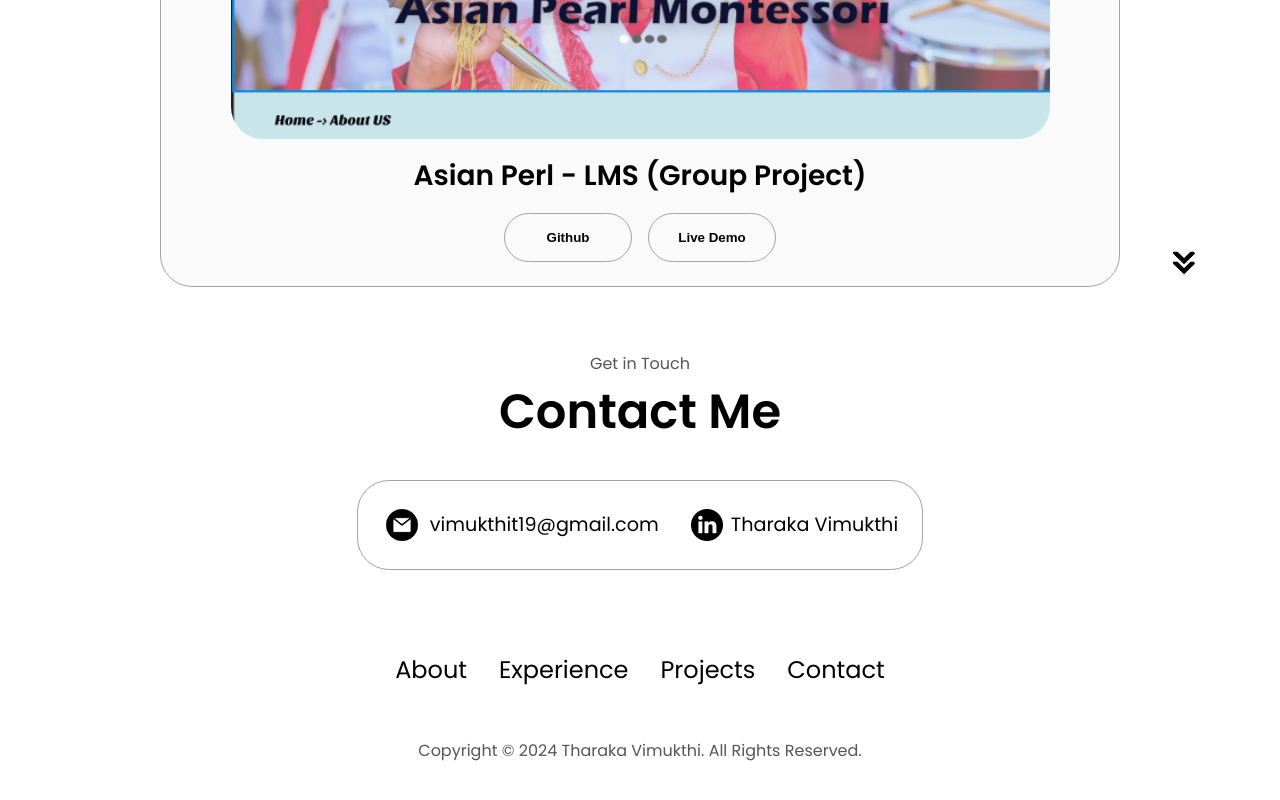
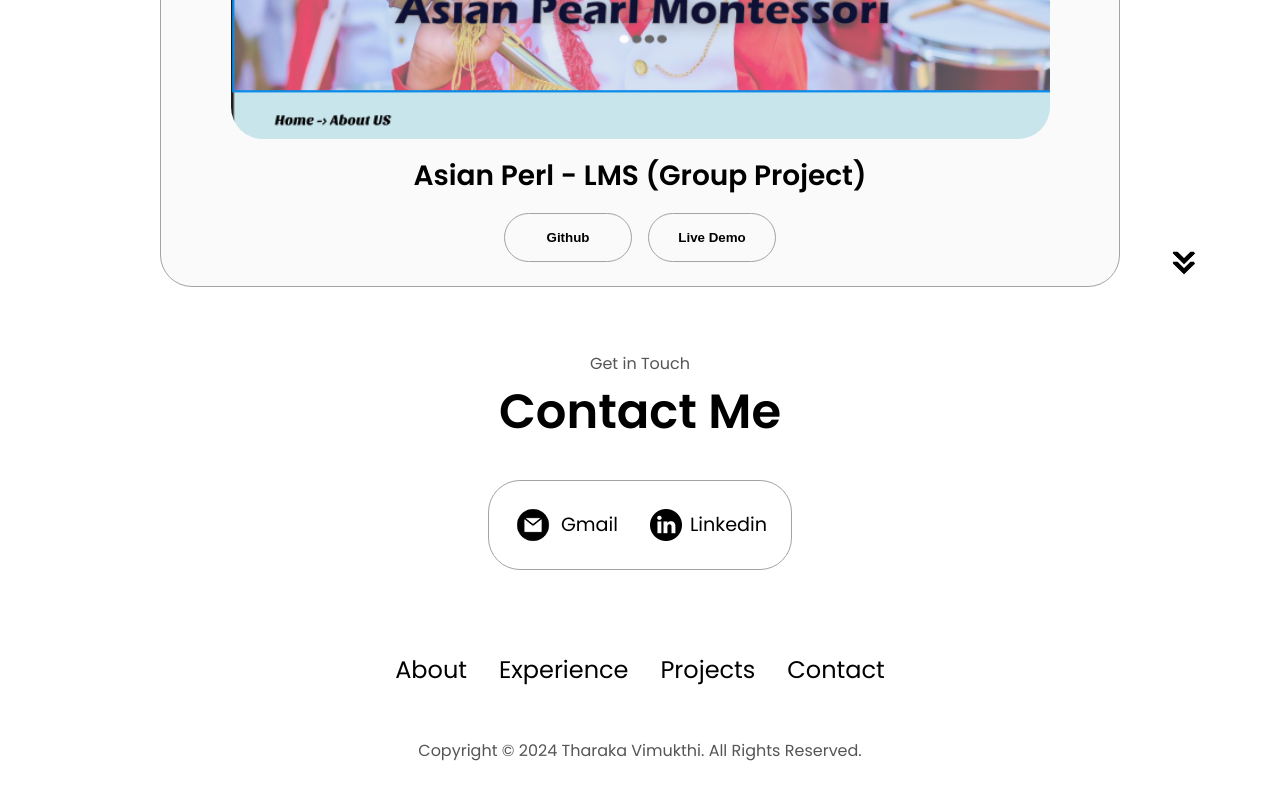
Before and after one commit to Chipzy98/My_Portfolio, a plain HTML site: page index.html in a window 1280 px wide. Shown: the part 3513-4313 px from the top of the page. Drawn offline with Linux system fonts and the light colour scheme.

Commit message:
change email & in

```diff
--- a/index.html
+++ b/index.html
@@ -401,7 +401,7 @@
             alt="Email icon"
             class="icon contact-icon email-icon"
           />
-          <p><a href="mailto:examplemail@gmail.com">vimukthit19@gmail.com</a></p>
+          <p><a href="mailto:vimukthit19@gmail.com">Gmail</a></p>
         </div>
         <div class="contact-info-container">
           <img
@@ -409,7 +409,7 @@
             alt="LinkedIn icon"
             class="icon contact-icon"
           />
-          <p><a href="https://www.linkedin.com">Tharaka Vimukthi</a></p>
+          <p><a href="https://www.linkedin.com/in/tharaka-vimukthi-44a316201">Linkedin</a></p>
         </div>
       </div>
     </section>
```
